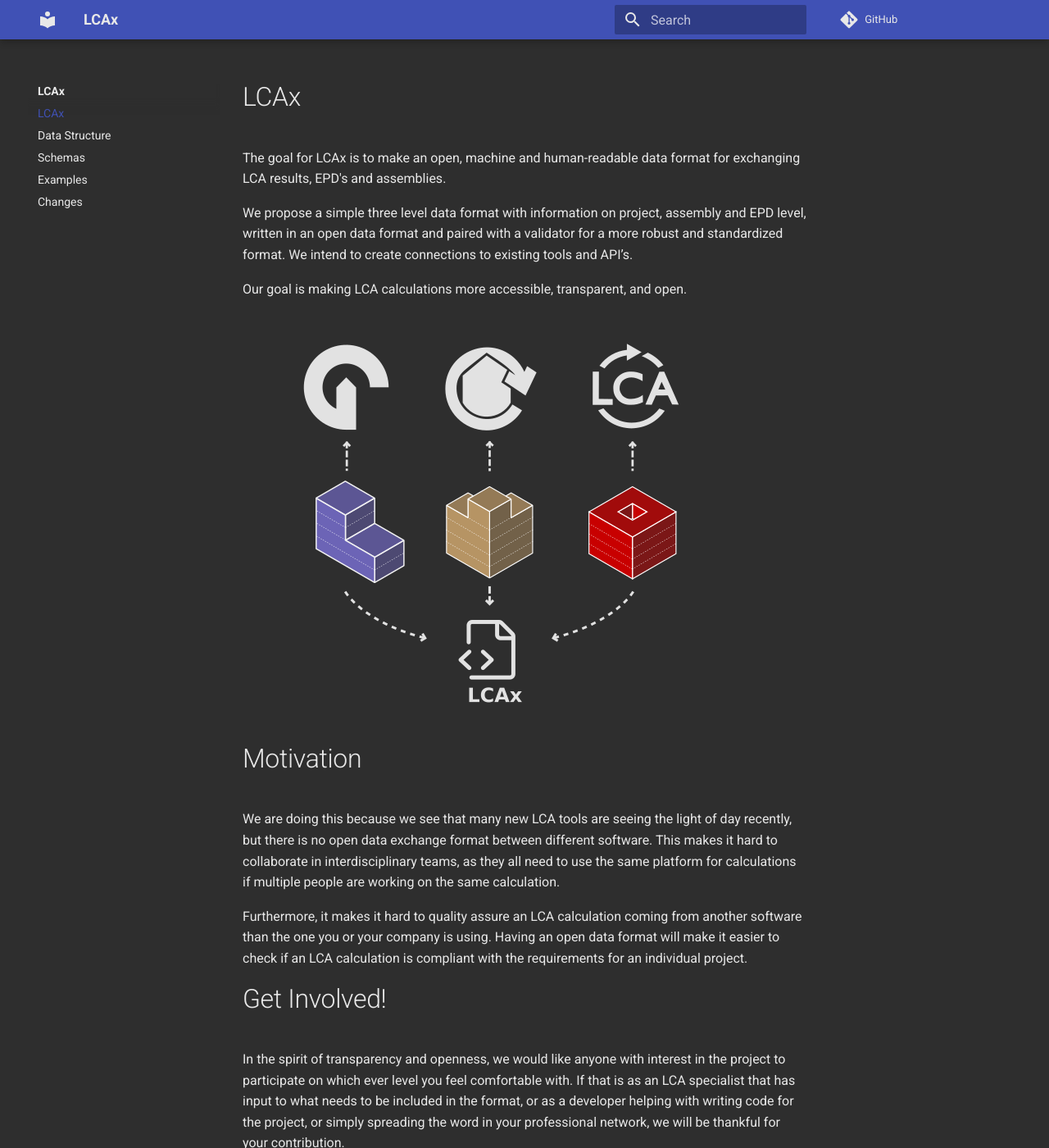
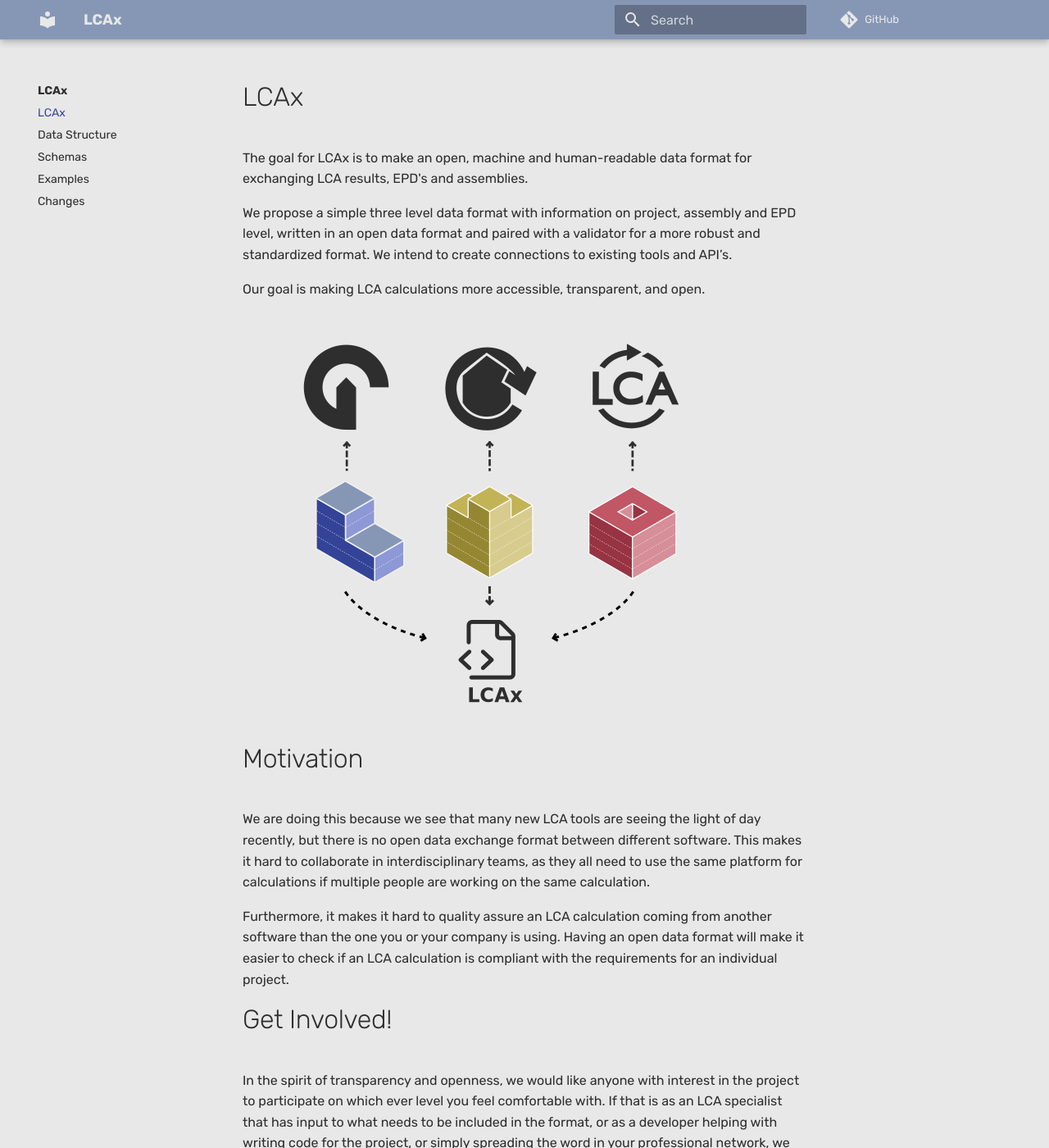
Before and after one commit to ocni-dtu/lcax, an MkDocs documentation site: the page built from docs/index.md, in a window 1280 px wide and 1400 px high. Shown: the whole window at 82% size. Built offline with MkDocs 1.6.1 and Material for MkDocs 9.7.7, drawn with Linux system fonts in a browser that asks for light colours; comment, search, counter and statistics services are not loaded.

Commit message:
docs: updated style

```diff
--- a/docs/overrides/stylesheets/extra.css
+++ b/docs/overrides/stylesheets/extra.css
@@ -1,10 +1,12 @@
 [data-md-color-scheme="chrkong"] {
-    --md-primary-fg-color: #4051b5;
+    --md-primary-fg-color: #8697b6ff;
     --md-primary-bg-color: #e8e8e8ff;
-    --md-default-bg-color: #2e2e2eff;
-    --md-typeset-color: #e8e8e8ff;
-    --md-default-fg-color--light: #e8e8e8ff;
-    --md-footer-bg-color: #2e2e2eff;
-    --md-typeset-a-color: #4051b5;
-    --md-accent-fg-color: #4051b5;
+    --md-default-bg-color: #e8e8e8ff;
+    --md-typeset-color: #2e2e2eff;
+    --md-default-fg-color--light: #2e2e2eff;
+    --md-footer-bg-color: #e8e8e8ff;
+    --md-footer-fg-color: #2e2e2eff;
+    --md-typeset-a-color: #334397;
+    --md-accent-fg-color: #8697b6;
+    --md-accent-bg-color--light: #2e2e2eff;
 }
--- a/mkdocs.yml
+++ b/mkdocs.yml
@@ -10,7 +10,7 @@ theme:
   palette:
     - scheme: chrkong
   font:
-    text: Roboto
+    text: Rubik
 markdown_extensions:
   - mdx_include:
       base_path: docs
```
Also changed, not shown: docs/assets/benchmark.png, docs/assets/epdx.png.
